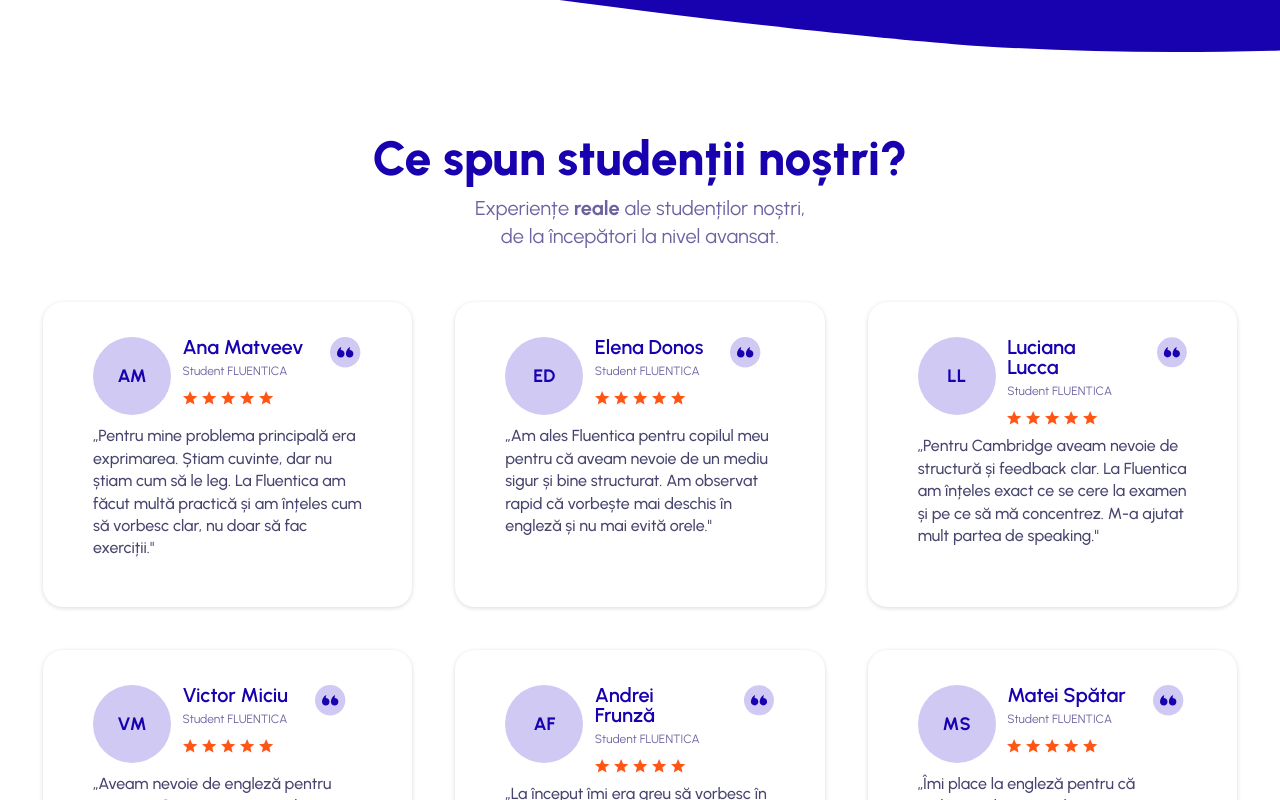
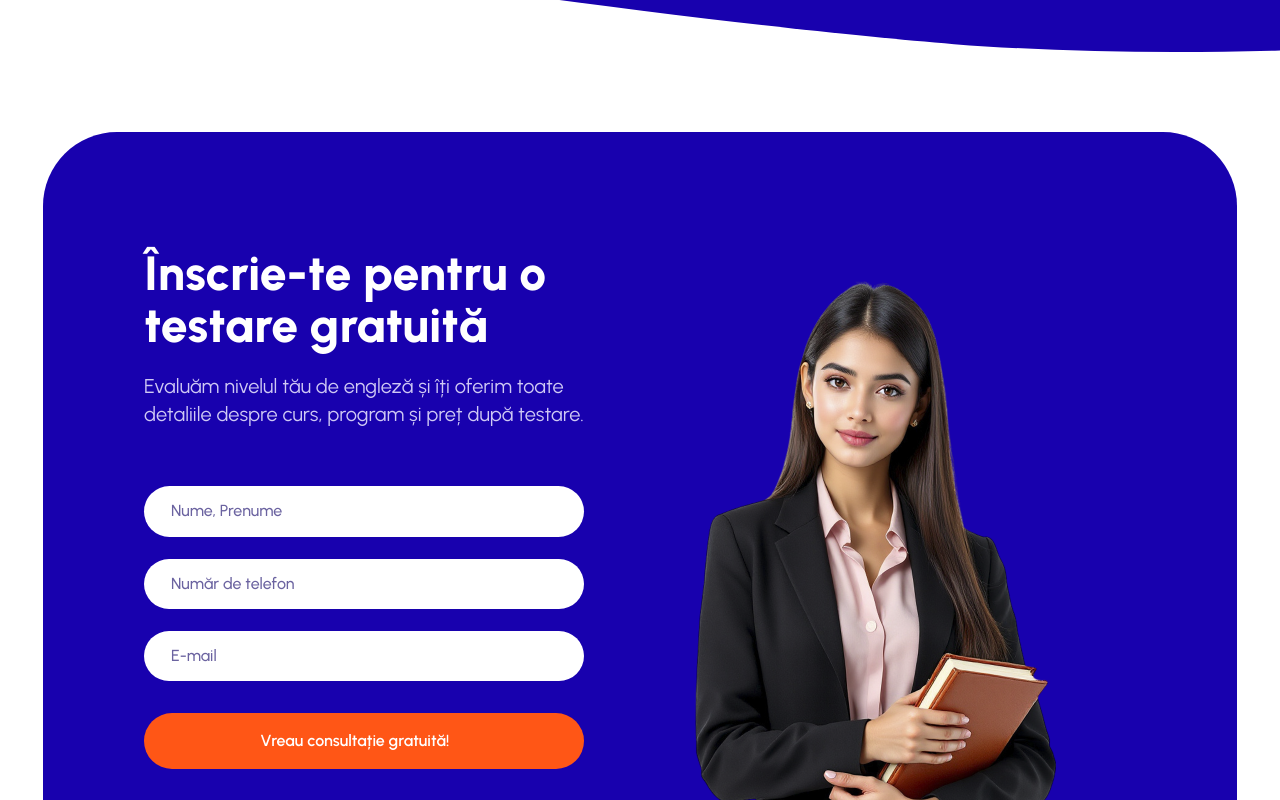
Before and after one commit to Lienkulet/Fluentica, a Next.js app: page / in a window 1280 px wide. Shown: the part 3060-3860 px from the top of the page. Built offline with nearby package versions, Linux system fonts and the light colour scheme.

Commit message:
register form;

```diff
--- a/src/app/page.js
+++ b/src/app/page.js
@@ -3,6 +3,7 @@ import Hero from "@/components/sections/Hero";
 import WhyUs from "@/components/sections/WhyUs";
 import Gallery from "@/components/sections/Gallery";
 import Testimonials from "@/components/sections/Testimonials";
+import Register from "@/components/sections/Register";
 
 export default function Home() {
   return (
@@ -10,6 +11,7 @@ export default function Home() {
       <Hero />
       <Courses />
       <WhyUs />
+      <Register />
       <Testimonials />
       <Gallery />
     </>
--- /dev/null
+++ b/src/components/sections/Register.jsx
@@ -0,0 +1,68 @@
+import Image from 'next/image'
+import React from 'react'
+import Container from '../layout/Container'
+
+const Register = () => {
+  return (
+    <section id='contact' className='py-20 bg-white'>
+      <Container>
+        <div className='bg-blue-navy rounded-[74px] pl-25.25 pr-45.25 pt-28.75
+          flex flex-row items-center justify-between gap-16.75'>
+
+          <div className='flex flex-col gap-14.5 pb-28.75 z-10 w-fit'>
+            <div>
+              <h2 className='text-white font-extrabold text-5xl leading-[1.1] tracking-normal mb-5'>
+                Înscrie-te pentru o<br />testare gratuită
+              </h2>
+              <p className='text-lila text-xl leading-[1.4] tracking-[2%] font-normal'>
+                Evaluăm nivelul tău de engleză și îți oferim toate<br />
+                detaliile despre curs, program și preț după testare.
+              </p>
+            </div>
+
+            <form className='flex flex-col gap-5.5'>
+              <input
+                type='text'
+                placeholder='Nume, Prenume'
+                className='w-full pl-6.75 pr-11.25 py-3.5 rounded-[100px]
+                 bg-white text-blue-grey placeholder:text-blue-grey outline-none
+                 text-base font-medium leading-[1.4] tracking-[2%]'
+              />
+              <input
+                type='tel'
+                placeholder='Număr de telefon'
+className='w-full pl-6.75 pr-11.25 py-3.5 rounded-[100px]
+                 bg-white text-blue-grey placeholder:text-blue-grey outline-none
+                 text-base font-medium leading-[1.4] tracking-[2%]'              />
+              <input
+                type='email'
+                placeholder='E-mail'
+                className='w-full pl-6.75 pr-11.25 py-3.5 rounded-[100px]
+                 bg-white text-blue-grey placeholder:text-blue-grey outline-none
+                 text-base font-medium leading-[1.4] tracking-[2%]'
+              />
+              <button
+                type='submit'
+                className='w-full pl-6.75 pr-11.25 py-4 rounded-[100px] mt-2.5
+                 bg-orange1 hover:bg-orange2 text-white font-semibold text-base transition-colors
+                 duration-300 cursor-pointer'
+              >
+                Vreau consultație gratuită!
+              </button>
+            </form>
+          </div>
+          <div className='relative w-91.75 h-157.25'>
+            <Image
+              src='/assets/hero/register-girl.png'
+              alt='Register'
+              fill
+              className='object-contain object-bottom '
+            />
+          </div>
+        </div>
+      </Container>
+    </section>
+  )
+}
+
+export default Register
```
Also changed, not shown: public/assets/hero/register-girl.png (added).
